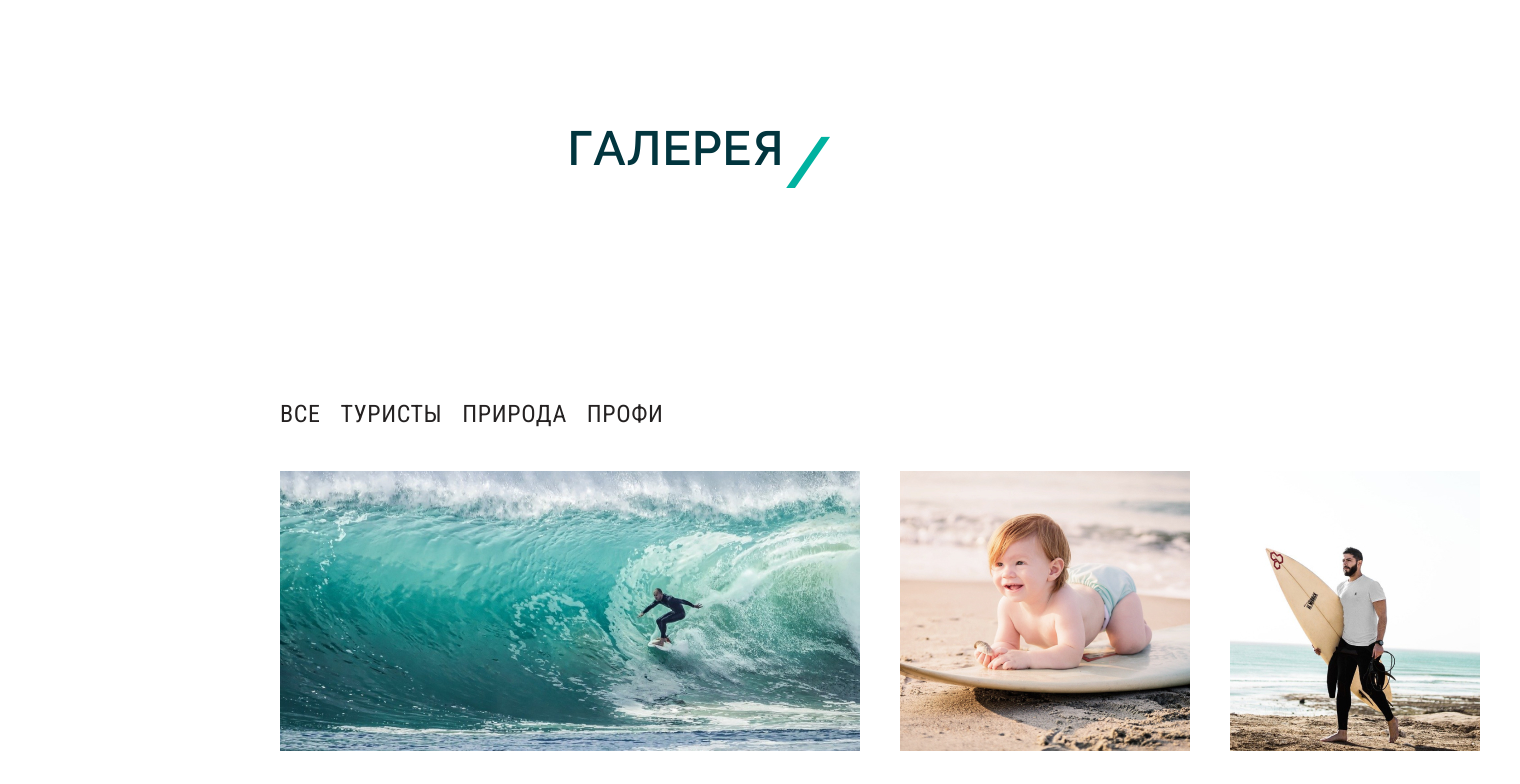
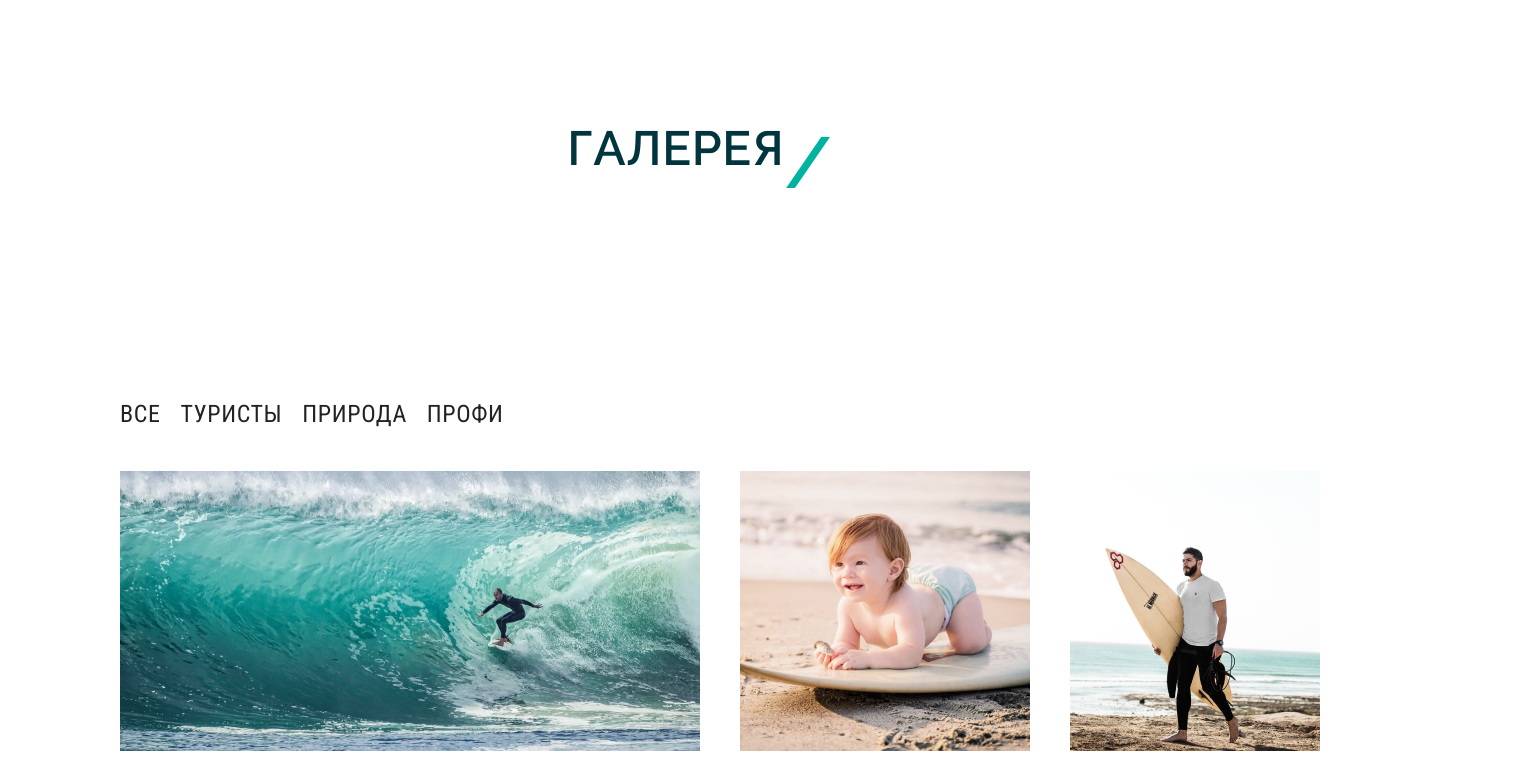
Before and after one commit to Voldemar666/first-task, a plain HTML site: page index.html in a window 1280 px wide. Shown: the part 3900-4684 px from the top of the page, 1520 px wide, since content can reach past the window. Drawn offline with Linux system fonts and the light colour scheme.

Commit message:
Update style.css

```diff
--- a/css/style.css
+++ b/css/style.css
@@ -338,8 +338,9 @@ a {
 }
 
 .gallery {
+    display: flex;
+    justify-content: flex-start;
     max-width: 100%;
-    padding: 0px 160px 0px 160px;
 }
 
 .gallery-title-inner {
```
